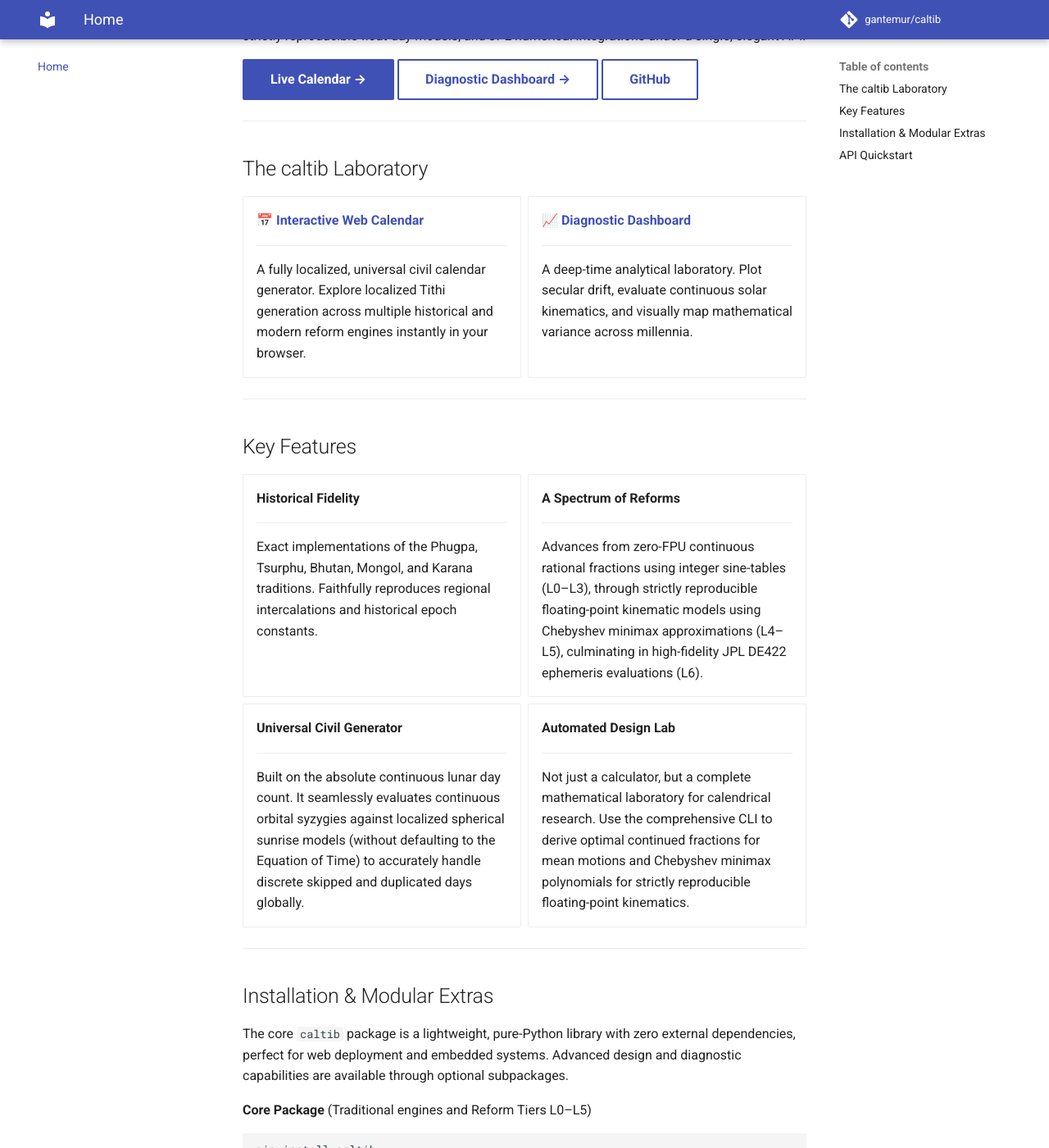
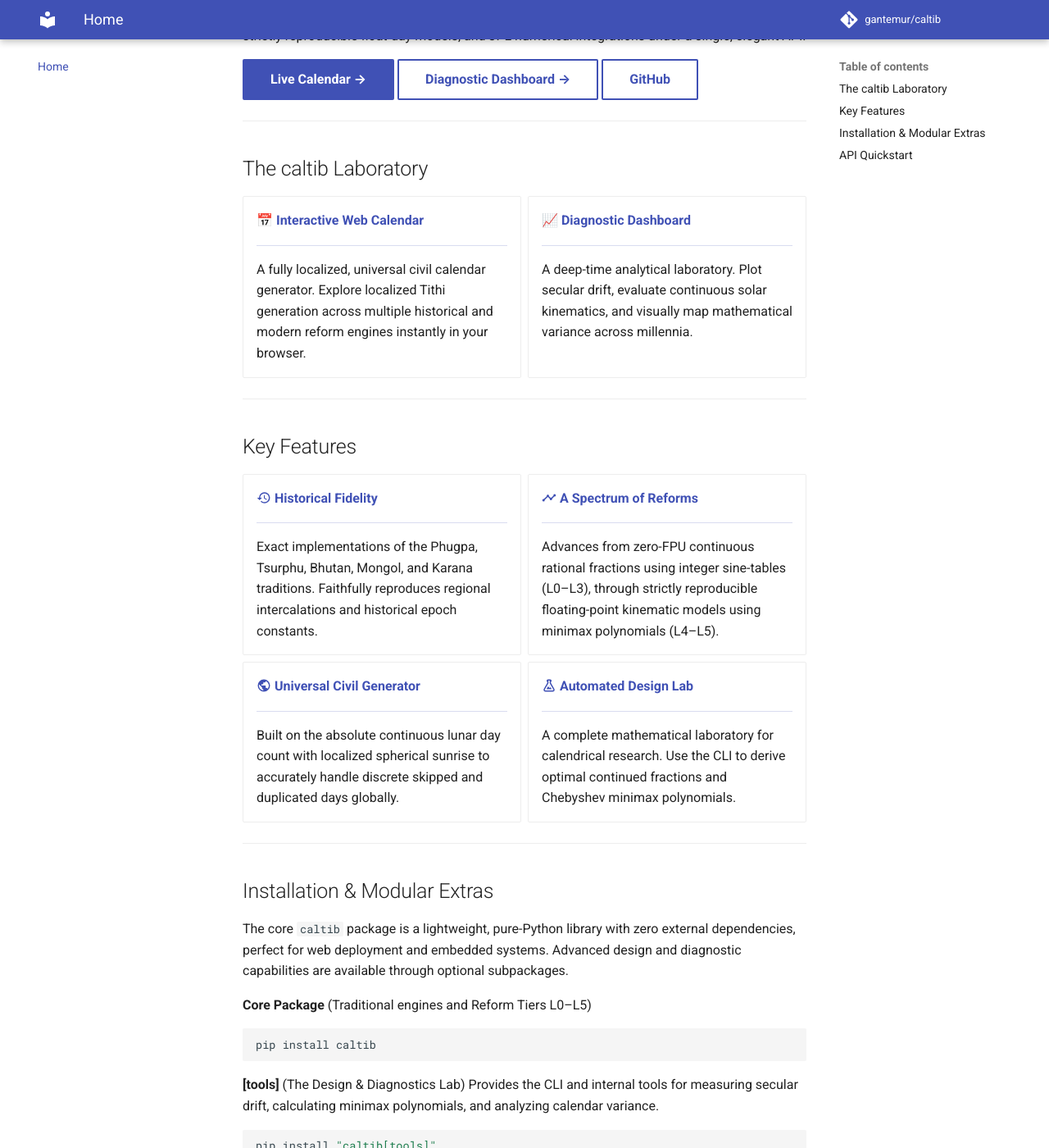
Before and after one commit to gantemur/caltib, an MkDocs documentation site: the page built from docs/index.md, in a window 1280 px wide and 1400 px high, scrolled down 248 px. Shown: the whole window at 82% size. Built offline with MkDocs 1.6.1 and Material for MkDocs 9.7.7, drawn with Linux system fonts in a browser that asks for light colours; comment, search, counter and statistics services are not loaded; some of the changed text lies outside the part shown.

Commit message:
Bump version to 0.3.0: Web application and documentation milestone

````diff
--- a/docs/app.html
+++ b/docs/app.html
@@ -4,8 +4,8 @@
     <meta charset="UTF-8">
     <meta name="viewport" content="width=device-width, initial-scale=1.0, maximum-scale=1.0, user-scalable=no, viewport-fit=cover">
     <title>caltib - Interactive Calendar</title>
-    <link rel="stylesheet" href="style.css">
-    <link rel="stylesheet" href="app.css">
+    <link rel="stylesheet" href="stylesheets/style.css">
+    <link rel="stylesheet" href="stylesheets/app.css">
 
     <link rel="stylesheet" href="https://pyscript.net/releases/2023.11.1/core.css" />
     <script type="module" src="https://pyscript.net/releases/2023.11.1/core.js"></script>
--- a/docs/diag.html
+++ b/docs/diag.html
@@ -5,8 +5,8 @@
     <meta name="viewport" content="width=device-width, initial-scale=1.0">
     <title>caltib Diagnostics</title>
 
-    <link rel="stylesheet" href="style.css">
-    <link rel="stylesheet" href="diag.css">
+    <link rel="stylesheet" href="stylesheets/style.css">
+    <link rel="stylesheet" href="stylesheets/diag.css">
     <script src="https://cdn.plot.ly/plotly-2.32.0.min.js"></script>
     <script src="https://cdn.jsdelivr.net/pyodide/v0.25.0/full/pyodide.js"></script>
 </head>
--- a/docs/index.md
+++ b/docs/index.md
@@ -32,29 +32,29 @@
 
 <div class="grid cards" markdown>
 
--   **Historical Fidelity**
+-   :material-history: **Historical Fidelity**
 
     ---
 
     Exact implementations of the Phugpa, Tsurphu, Bhutan, Mongol, and Karana traditions. Faithfully reproduces regional intercalations and historical epoch constants.
 
--   **A Spectrum of Reforms**
+-   :material-chart-timeline-variant: **A Spectrum of Reforms**
 
     ---
 
-    Advances from zero-FPU continuous rational fractions using integer sine-tables (L0–L3), through strictly reproducible floating-point kinematic models using Chebyshev minimax approximations (L4–L5), culminating in high-fidelity JPL DE422 ephemeris evaluations (L6).
+    Advances from zero-FPU continuous rational fractions using integer sine-tables (L0–L3), through strictly reproducible floating-point kinematic models using minimax polynomials (L4–L5).
 
--   **Universal Civil Generator**
+-   :material-earth: **Universal Civil Generator**
 
     ---
 
-    Built on the absolute continuous lunar day count. It seamlessly evaluates continuous orbital syzygies against localized spherical sunrise models (without defaulting to the Equation of Time) to accurately handle discrete skipped and duplicated days globally.
+    Built on the absolute continuous lunar day count with localized spherical sunrise to accurately handle discrete skipped and duplicated days globally.
 
--   **Automated Design Lab**
+-   :material-flask-outline: **Automated Design Lab**
 
     ---
 
-    Not just a calculator, but a complete mathematical laboratory for calendrical research. Use the comprehensive CLI to derive optimal continued fractions for mean motions and Chebyshev minimax polynomials for strictly reproducible floating-point kinematics.
+    A complete mathematical laboratory for calendrical research. Use the CLI to derive optimal continued fractions and Chebyshev minimax polynomials.
 
 </div>
 ---
@@ -69,11 +69,13 @@
 ```
 
 **[tools]** (The Design & Diagnostics Lab)
+Provides the CLI and internal tools for measuring secular drift, calculating minimax polynomials, and analyzing calendar variance.
 ```bash
 pip install "caltib[tools]"
 ```
 
-**[ephemeris]** (JPL DE422 integration for the L6 engine)
+**[ephemeris]** (JPL DE422 High-Precision Truth Data)
+Required for deep-time secular drift analysis and the upcoming L6 engine. Provides the bridge between traditional algorithms and JPL DE422 numerical integrations.
 ```bash
 pip install "caltib[ephemeris]"
 ```
@@ -100,7 +102,10 @@
 print(f"Localized L3 Tithi: {ub_info.tibetan.tithi}")
 
 # 3. The L6 Numerical Engine
-# (Requires [ephemeris] extra and JPL DE422 files)
-l6 = caltib.get_calendar("l6")
-l6_info = l6.day_info(date(2026, 2, 21))
+# (Roadmap: Requires [ephemeris] extra and JPL DE422 files)
+# l6 = caltib.get_calendar("l6")
+# l6_info = l6.day_info(date(2026, 2, 21))
 ```
+
+!!! info "Level 6 (L6) Status"
+    The **L6 Numerical Engine** is currently an experimental roadmap feature. While the underlying `[ephemeris]` dependency is fully implemented for use in **Design & Diagnostics**, the L6 calendrical engine is still under development.
--- /dev/null
+++ b/docs/stylesheets/extra.css
@@ -0,0 +1,35 @@
+/* 1. Make the card an anchor point for the stretched link */
+.grid.cards ul li {
+    position: relative;
+}
+
+/* 2. Stretch the title link's clickable area to cover the entire card */
+.grid.cards ul li > p:first-child a::after {
+    content: "";
+    position: absolute;
+    top: 0;
+    right: 0;
+    bottom: 0;
+    left: 0;
+    z-index: 1;
+}
+
+/* Add a subtle hover effect to make the cards feel "alive" */
+.grid.cards ul li:hover {
+    border-color: var(--md-primary-fg-color);
+    box-shadow: 0 4px 10px rgba(0,0,0,0.1);
+    transition: all 0.3s ease;
+}
+
+/* Color the entire first line (Icon AND Bold Text) Indigo */
+.grid.cards ul li > p:first-child {
+    color: var(--md-primary-fg-color);
+    margin-bottom: 0.2rem; /* Pulls the text closer to the divider */
+}
+
+/* Ensure the divider line matches the theme cleanly */
+.grid.cards ul li hr {
+    margin-top: 0;
+    border-bottom: 1px solid var(--md-primary-fg-color);
+    opacity: 0.2;
+}
--- a/mkdocs.yml
+++ b/mkdocs.yml
@@ -12,6 +12,9 @@
   features:
     - navigation.tabs
     - navigation.sections
+
+extra_css:
+  - stylesheets/extra.css
 
 copyright: |
   <style>
@@ -50,6 +53,9 @@
   - pymdownx.superfences
   - pymdownx.arithmatex:
       generic: true
+  - pymdownx.emoji:
+      emoji_index: !!python/name:material.extensions.emoji.twemoji
+      emoji_generator: !!python/name:material.extensions.emoji.to_svg
 
 extra_javascript:
   - javascripts/mathjax.js
--- a/pyproject.toml
+++ b/pyproject.toml
@@ -4,7 +4,7 @@
 
 [project]
 name = "caltib"
-version = "0.1.0"
+version = "0.3.0"
 description = "Tibetan calendar toolkit (traditional + reform engines)."
 readme = "README.md"
 requires-python = ">=3.9"
--- a/src/caltib/__init__.py
+++ b/src/caltib/__init__.py
@@ -5,6 +5,8 @@
 
 # Initialize registry on import
 from . import api_init as _api_init  # noqa: F401
+
+__version__ = "0.3.0"
 
 from .api import (
     day_info,
````
Also changed, not shown: docs/api.md (+4 -0 lines), docs/stylesheets/app.css (renamed from docs/app.css), docs/stylesheets/diag.css (renamed from docs/diag.css), docs/stylesheets/style.css (renamed from docs/style.css).
